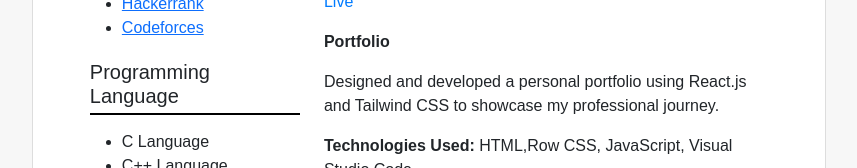
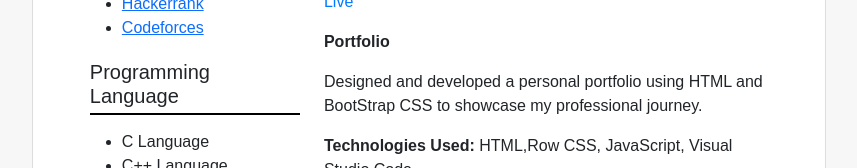
Before and after one commit to shakibkhan13/Resume, a plain HTML site: page index.html in a window 1280 px wide. Shown: the part 695-863 px from the top of the page, without its empty margins (211-1068 px from the left). Drawn offline with nearby package versions, Linux system fonts and the light colour scheme.

Commit message:
Update index.html

```diff
--- a/index.html
+++ b/index.html
@@ -151,7 +151,7 @@
 
                     <div class="project">
                         <p class="project-title">Portfolio</p>
-                        <p>Designed and developed a personal portfolio using React.js and Tailwind CSS to showcase my professional journey.</p>
+                        <p>Designed and developed a personal portfolio using HTML and BootStrap CSS to showcase my professional journey.</p>
                         <p><strong>Technologies Used:</strong> HTML,Row CSS, JavaScript, Visual Studio Code.</p>
                         <p class="project-links"><a href="https://shakibkhan13.github.io/My-Protfoleo/" target="_blank">Live</a></p>
                     </div>
```
